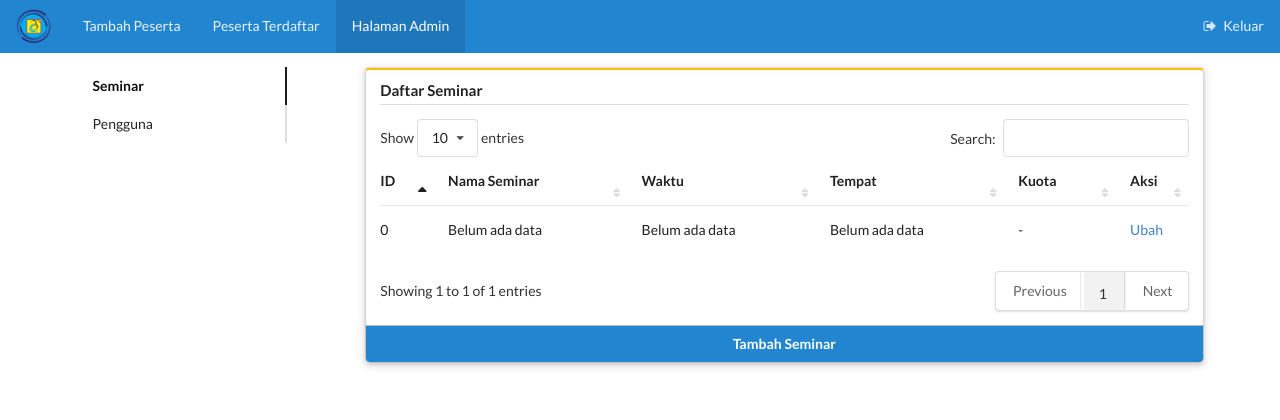
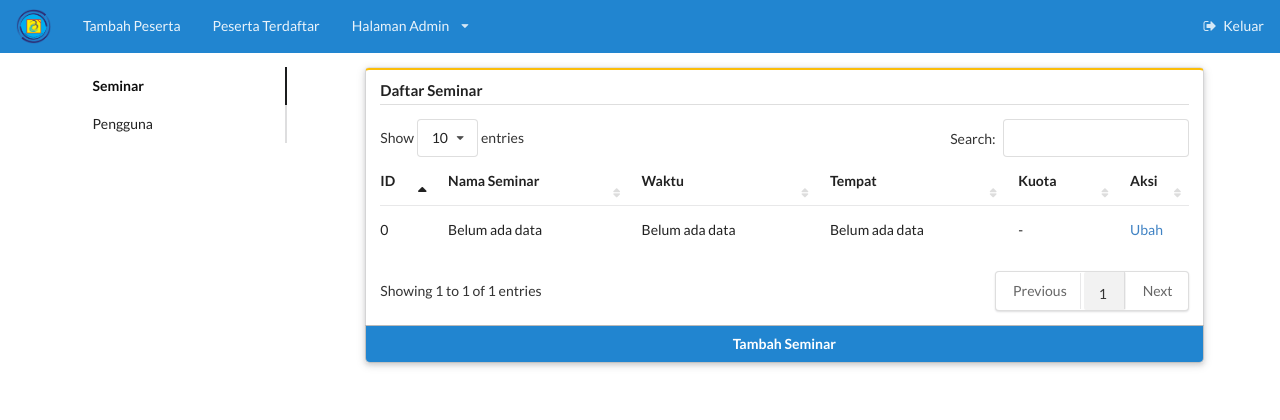
Before and after one commit to hnihsan/SistemPendaftaranPeserta, a PHP site: page /Seminar.php in a window 1280 px wide. Shown: the top 420 px of the page. Run offline with PHP 8.4, Linux system fonts and the light colour scheme; some libraries are stand-ins or nearby versions.

Commit message:
Mengubah cara masuk ke halaman admin

```diff
--- a/Seminar.php
+++ b/Seminar.php
@@ -9,7 +9,12 @@ date_default_timezone_set("Asia/Jakarta");
     </div>
     <a href="TambahPeserta.php" class="item">Tambah Peserta</a>
     <a href="PesertaTerdaftar.php" class="item">Peserta Terdaftar</a>
-    <a href="Seminar.php" class="active item">Halaman Admin</a>
+    <div class="ui dropdown item">Halaman Admin <i class="dropdown icon"></i>
+      <div class="menu">
+        <a href="Seminar.php" class="active item">Seminar</a>
+        <a href="Pengguna.php" class="item">Pengguna</a>
+      </div>
+    </div>
     <div class="right menu">
       <a href="#" class="item"><i class="sign out icon"></i> Keluar</a>
     </div>
--- a/footer.php
+++ b/footer.php
@@ -9,7 +9,8 @@
         url: '//cdn.datatables.net/plug-ins/1.10.15/i18n/Indonesian.json'
       }
     });
-} );
+    $('.ui.dropdown').dropdown();
+  } );
   </script>
 </body>
 </html>
--- a/Index.php
+++ b/index.php
@@ -6,7 +6,7 @@
   <meta http-equiv="X-UA-Compatible" content="IE=edge,chrome=1" />
   <meta name="viewport" content="width=device-width, initial-scale=1.0, maximum-scale=1.0">
   <!-- Site Properties -->
-  <title>Login Example - Semantic</title>
+  <title>Masuk ke Sistem Pendaftaran Seminar</title>
   <link rel="stylesheet" type="text/css" href="resources/semantic/semantic.css">
   <script src="https://ajax.googleapis.com/ajax/libs/jquery/3.2.1/jquery.min.js"></script>
   <script src="resources/semantic/semantic.min.js"></script>
@@ -71,7 +71,7 @@
       </div>
     </h2>
     <form class="ui large form">
-      <div class="ui piled segments">
+      <div class="ui raised segments">
         <div class="ui yellow attached segment">
           <div class="field">
             <div class="ui left icon input">
```
Also changed, not shown: Pengguna.php (+6 -1 lines), PesertaTerdaftar.php (+6 -1 lines), TambahPeserta.php (+6 -1 lines).
